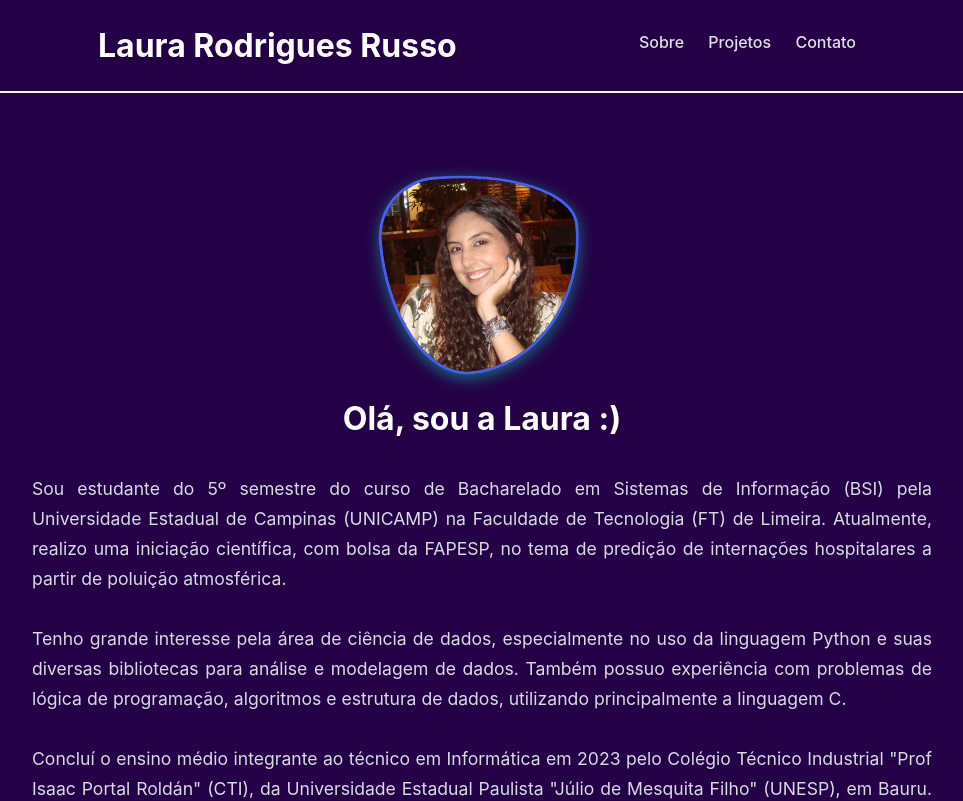
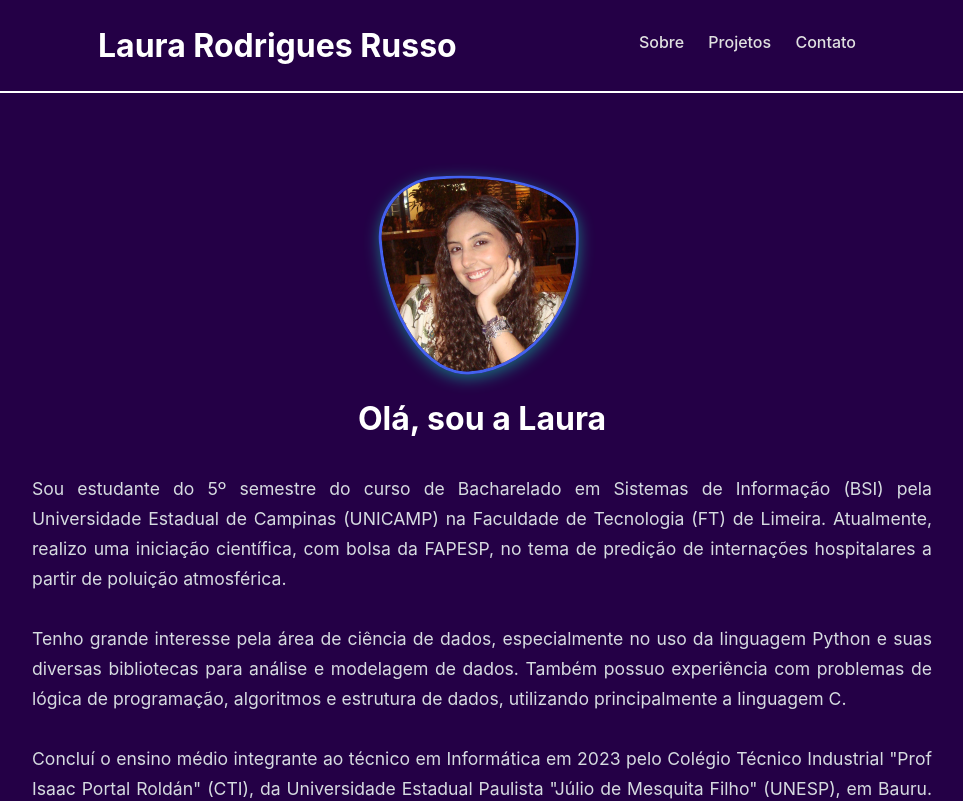
Before and after one commit to laurusso/portifolio, a React (Vite) app in the folder meu-portfolio/: page / in a window 1280 px wide. Shown: the top 801 px of the page, without its empty margins (158-1121 px from the left). Built offline with nearby package versions, Linux system fonts and the light colour scheme.

Commit message:
Atualização 4

```diff
--- a/meu-portfolio/src/Sobre.jsx
+++ b/meu-portfolio/src/Sobre.jsx
@@ -4,7 +4,7 @@ function Sobre() {
   return (
     <section id="sobre">
       <img src={FotoPerfil} alt="Foto de perfil" />
-      <h2>Olá, sou a Laura :)</h2>
+      <h2>Olá, sou a Laura</h2>
       <p>
         Sou estudante do 5º semestre do curso de Bacharelado em Sistemas de
         Informação (BSI) pela Universidade Estadual de Campinas (UNICAMP) na
```
